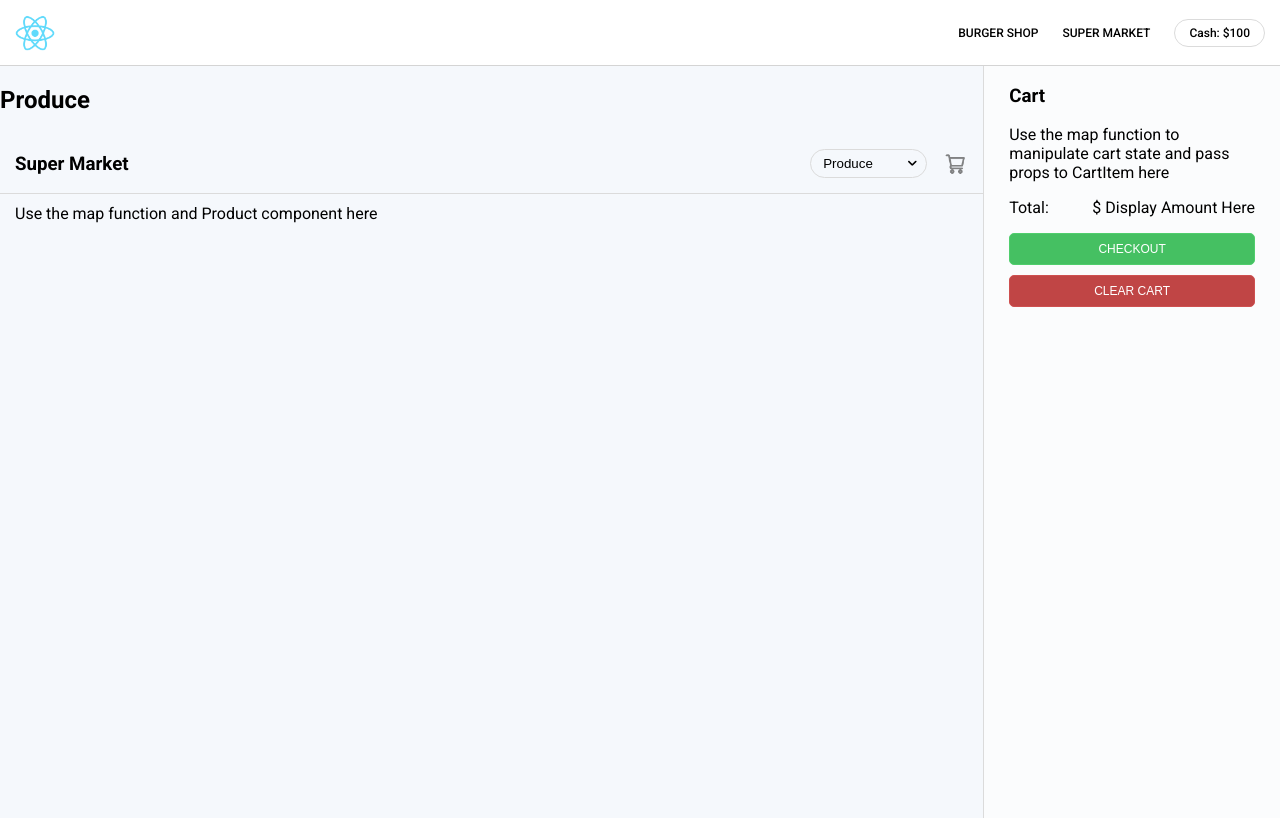
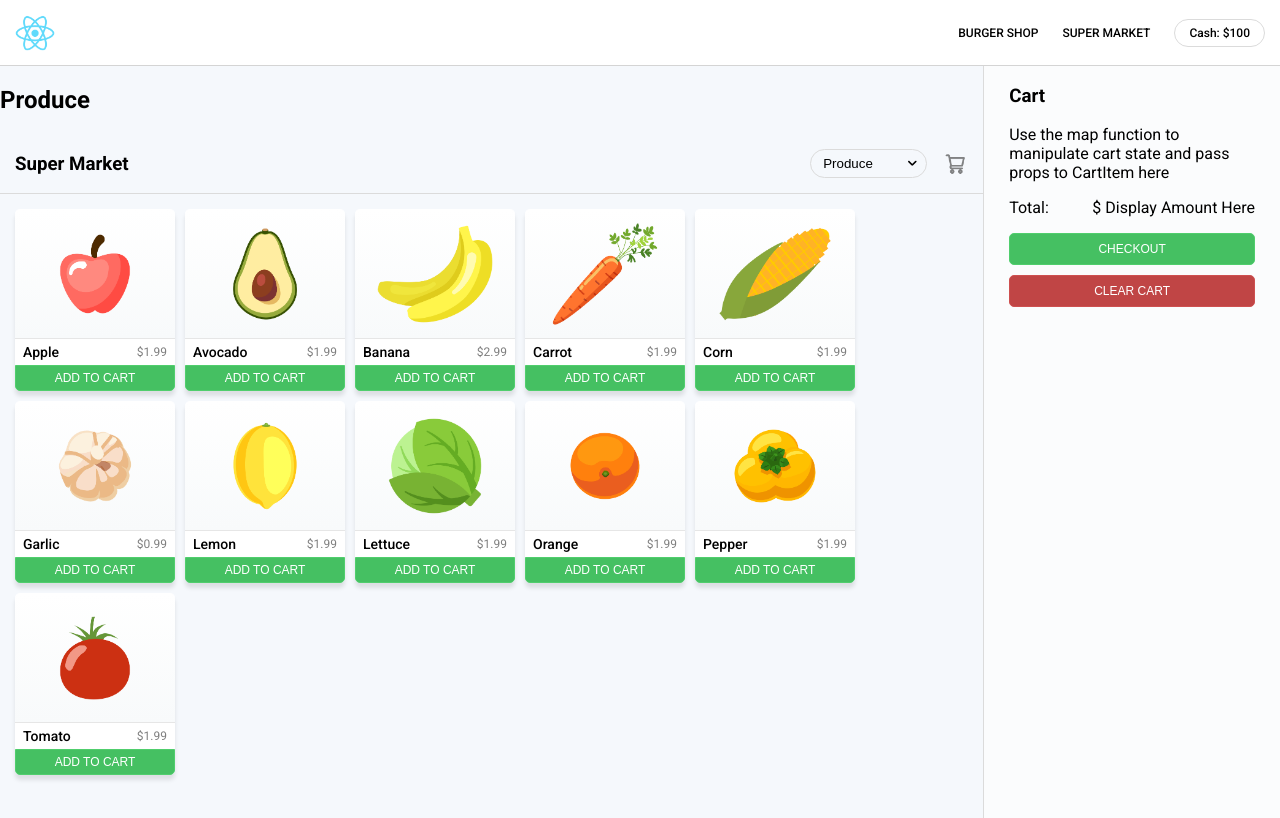
Before and after one commit to hpweisberg/reactiville, a React (Create React App) app: page /market in a window 1280 px wide. Shown: the top 818 px of the page. Built offline with nearby package versions, Linux system fonts and the light colour scheme; a web font is replaced by a local one.

Commit message:
pass in name, price, img to product display

```diff
--- a/src/Components/SuperMarket/DisplayProducts.jsx
+++ b/src/Components/SuperMarket/DisplayProducts.jsx
@@ -1,10 +1,25 @@
+import Product from "./Product"
 
-const DisplayProducts = () => {
+const DisplayProducts = ({productCategory, products}) => {
+  const selectedProducts = products.map((product, idx) => {
+    return product.category === productCategory && <Product key={idx} product={product} />
+  })
+  return (
 
-  return (
     <div className="product-list">
-      Use the map function and Product component here
+      {selectedProducts}
     </div>
+    // <div className="product-list">
+    //   {products.map(product => {
+    //     if (product.category === productCategory){
+    //       return <div>
+    //         <Product productName={product.name} price={product.price} image={product.image}/>
+    //         {/* {product.name} */}
+
+    //         </div>
+    //     }
+    //   })}
+    // </div>
   )
 }
 
--- a/src/Components/SuperMarket/Product.jsx
+++ b/src/Components/SuperMarket/Product.jsx
@@ -1,12 +1,13 @@
+// import { products } from "../../data/market-data"
 
-const Product = () => {
+const Product = ({product}) => {
   return (
     <div className="product-card">
-      <img src="" alt="product icon" />
+      <img src={product.image} alt="product icon" />
       <section>
         <span>
-          <p id="product-name"></p>
-          <p id="product-price">$</p>
+          <p id="product-name">{product.name}</p>
+          <p id="product-price">${product.price}</p>
         </span>
         <button>ADD TO CART</button>
       </section>
--- a/src/Components/SuperMarket/SuperMarket.jsx
+++ b/src/Components/SuperMarket/SuperMarket.jsx
@@ -26,7 +26,7 @@ const SuperMarket = () => {
       <section>
       <h1>{productCategory}</h1>
         <MarketNav products={products} updateProductCategory={updateProductCategory}/>
-        <DisplayProducts products={products}/>
+        <DisplayProducts products={products} productCategory={productCategory}/>
       </section>
 
       <Cart />
```
